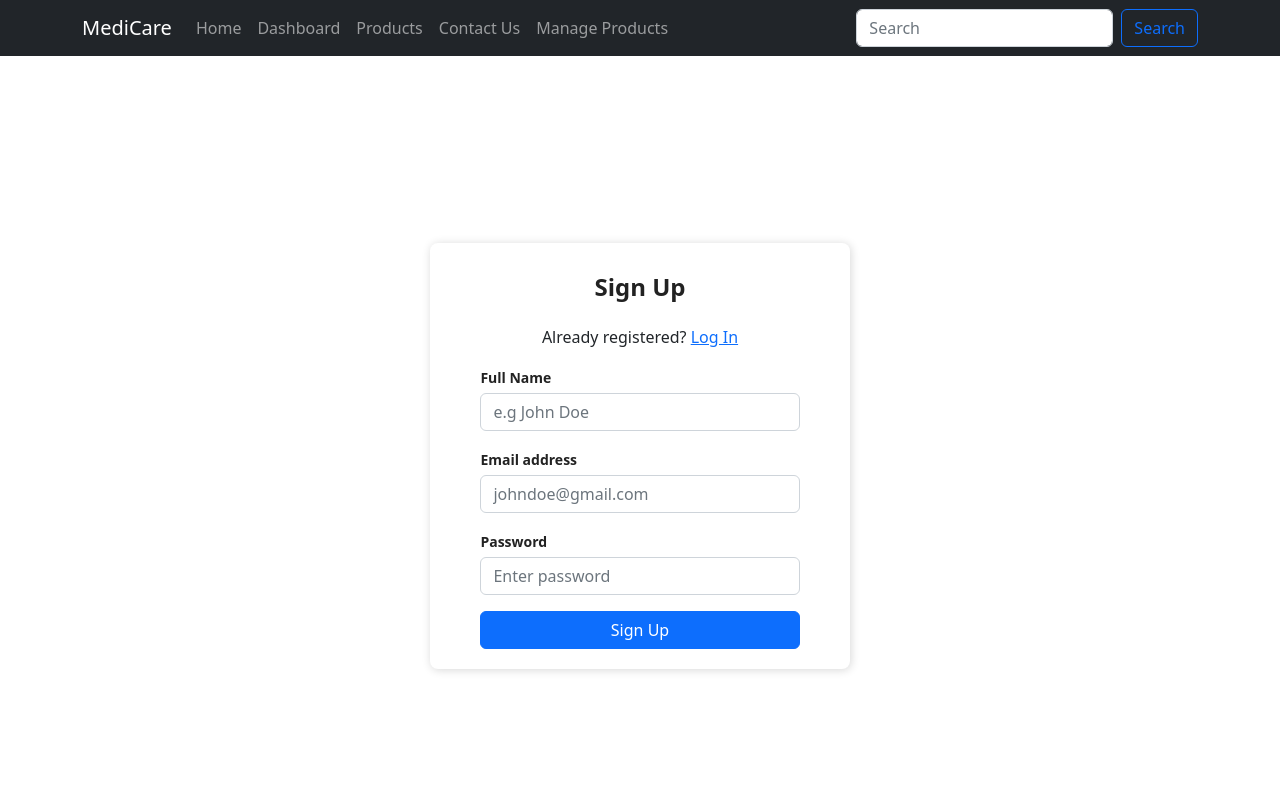
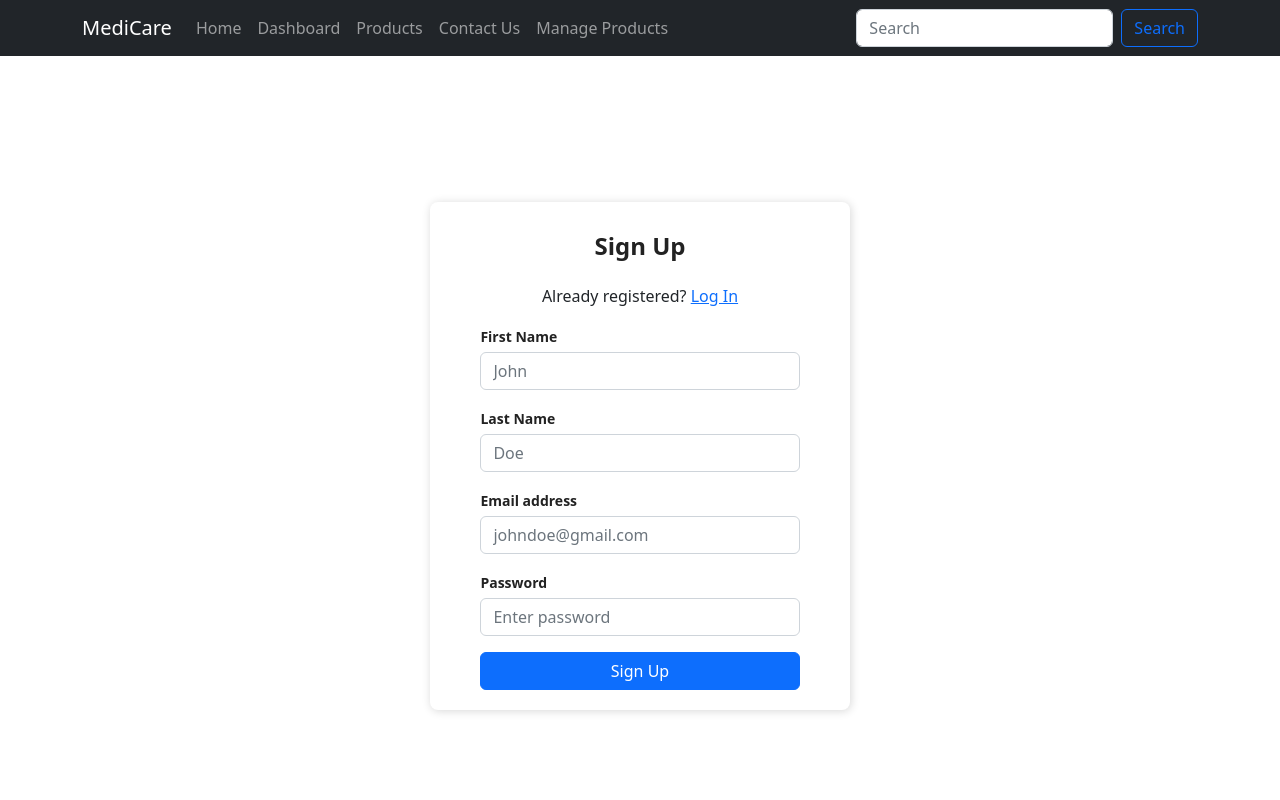
Before and after one commit to deeparka/medicare-frontend, a React (Create React App) app: page /signup in a window 1280 px wide. Shown: the top 800 px of the page. Built offline with nearby package versions, Linux system fonts and the light colour scheme; the HTML template or start-up script is replaced by a standard one.

Commit message:
second commit

```diff
--- a/package.json
+++ b/package.json
@@ -6,6 +6,7 @@
     "@testing-library/jest-dom": "^5.16.5",
     "@testing-library/react": "^13.4.0",
     "@testing-library/user-event": "^13.5.0",
+    "axios": "^1.3.4",
     "bootstrap": "^5.2.3",
     "mdb-react-ui-kit": "^6.0.0",
     "react": "^18.2.0",
--- a/src/components/SignUp.jsx
+++ b/src/components/SignUp.jsx
@@ -1,8 +1,51 @@
-import React from "react";
+import React, { useState } from "react";
 import { Link } from "react-router-dom";
+import UserDataService from "../services/user.service"
 
-function SignUp () {
-  function handleSignUp() {}
+
+function SignUp() {
+
+  const initialUserState = {
+    id: null,
+    firstName: "",
+    lastName: "",
+    email: "",
+    password: ""
+  };
+
+  const [user, setUser] = useState(initialUserState);
+  const [submitted, setSubmitted] = useState(false);
+
+  const handleFormChange = event => {
+    const { name, value } = event.target;
+    setUser({ ...user, [name]: value });
+  };
+
+  function handleSignUp() {
+    let data = {
+      firstName: user.firstName,
+      lastName: user.lastName,
+      email: user.email,
+      password: user.password
+    }
+
+    UserDataService.create(data)
+      .then(response => {
+        setUser({
+          id: response.data.id,
+          firstName: response.data.firstName,
+          lastName: response.data.lastName,
+          email: response.data.email,
+          password: response.data.password
+        });
+        setSubmitted(true);
+        console.log(response.data);
+      })
+      .catch(e => {
+        console.log(e);
+      });
+
+  }
 
   return (
     <div className="Auth-form-container">
@@ -18,11 +61,23 @@ function SignUp () {
             </Link>
           </div>
           <div className="form-group mt-3">
-            <label>Full Name</label>
+            <label>First Name</label>
             <input
               type="text"
               className="form-control mt-1"
-              placeholder="e.g John Doe"
+              placeholder="John"
+              onChange={handleFormChange}
+              name="firstName"
+            />
+          </div>
+          <div className="form-group mt-3">
+            <label>Last Name</label>
+            <input
+              type="text"
+              className="form-control mt-1"
+              placeholder="Doe"
+              onChange={handleFormChange}
+              name="lastName"
             />
           </div>
           <div className="form-group mt-3">
@@ -31,6 +86,8 @@ function SignUp () {
               type="email"
               className="form-control mt-1"
               placeholder="johndoe@gmail.com"
+              onChange={handleFormChange}
+              name="email"
             />
           </div>
           <div className="form-group mt-3">
@@ -39,6 +96,8 @@ function SignUp () {
               type="password"
               className="form-control mt-1"
               placeholder="Enter password"
+              onChange={handleFormChange}
+              name="password"
             />
           </div>
           <div className="d-grid gap-2 mt-3">
--- /dev/null
+++ b/src/http-common.js
@@ -0,0 +1,8 @@
+import axios from "axios";
+
+export default axios.create({
+  baseURL: "http://localhost:8080/api",
+  headers: {
+    "Content-type": "application/json",
+  },
+});
--- /dev/null
+++ b/src/services/user.service.js
@@ -0,0 +1,33 @@
+import http from "../http-common";
+
+class UserDataService {
+//   getAll() {
+//     return http.get("/users");
+//   }
+
+//   get(id) {
+//     return http.get(`/tutorials/${id}`);
+//   }
+
+  create(data) {
+    return http.post("/user/add", data);
+  }
+
+//   update(id, data) {
+//     return http.put(`/tutorials/${id}`, data);
+//   }
+
+//   delete(id) {
+//     return http.delete(`/tutorials/${id}`);
+//   }
+
+//   deleteAll() {
+//     return http.delete(`/tutorials`);
+//   }
+
+//   findByTitle(title) {
+//     return http.get(`/tutorials?title=${title}`);
+//   }
+}
+
+export default new UserDataService();
```
Also changed, not shown: 2 other files (tests, documents, lock files or other folders).
